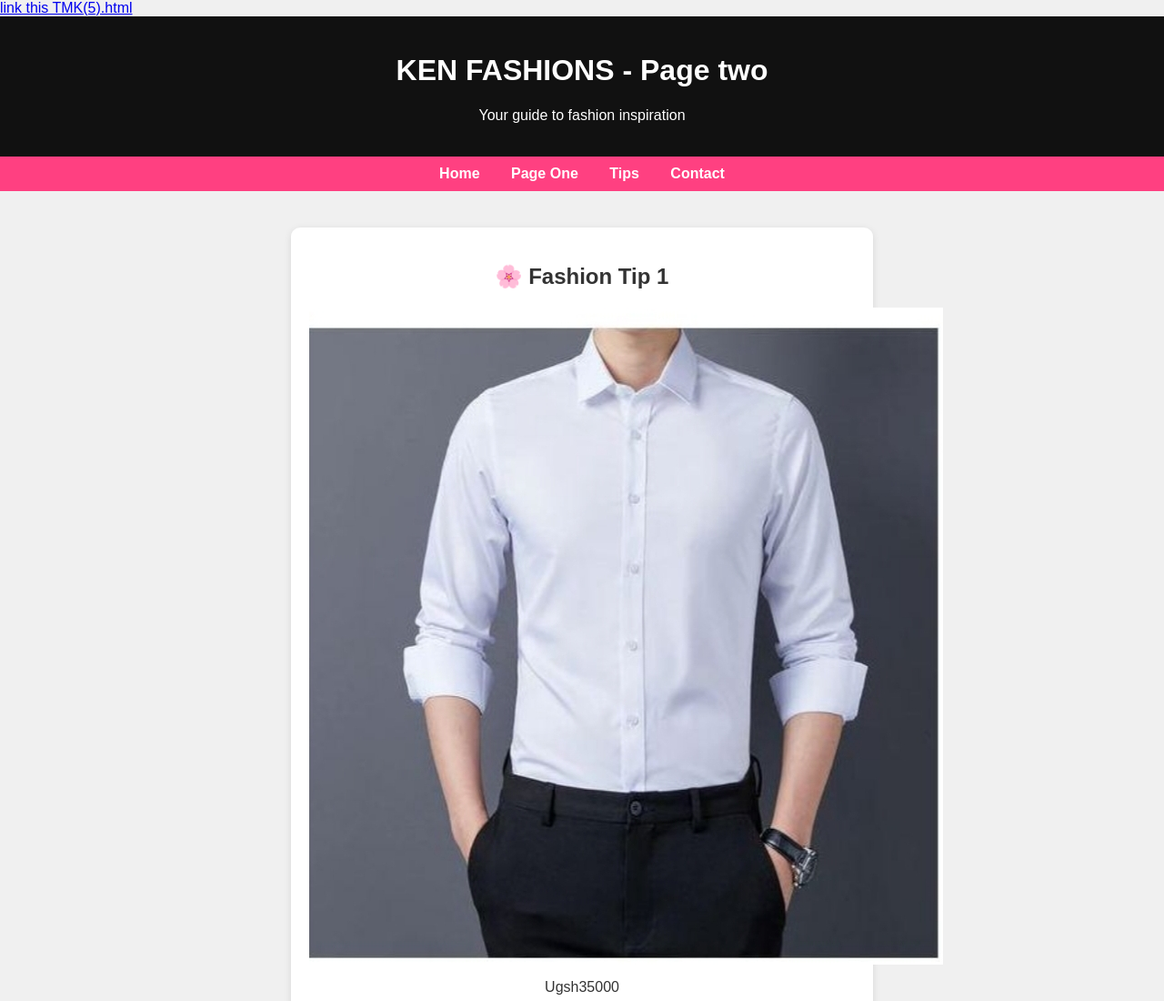
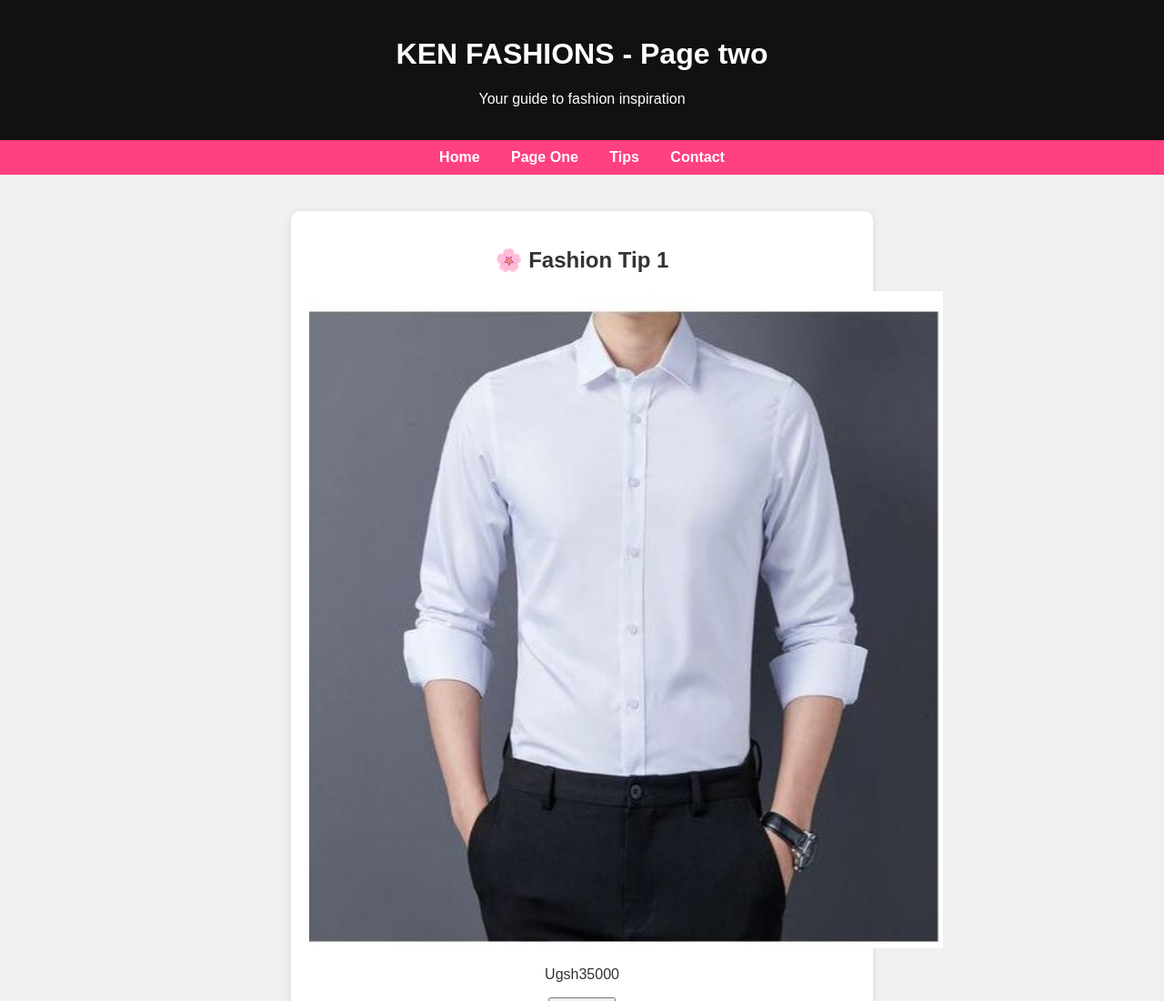
Before and after one commit to kenxavage-lang/myweb, a plain HTML site: page Kenneth(3).html in a window 1280 px wide. Shown: the top 1100 px of the page at 91% size. Drawn offline with Linux system fonts and the light colour scheme.

Commit message:
Update Kenneth(3).html

```diff
--- a/Kenneth(3).html
+++ b/Kenneth(3).html
@@ -1,4 +1,3 @@
-<a href="kenneth(3).hmtl">link this TMK(5).html</a>
 <!DOCTYPE html>
 <html lang="en">
 <head>
```
